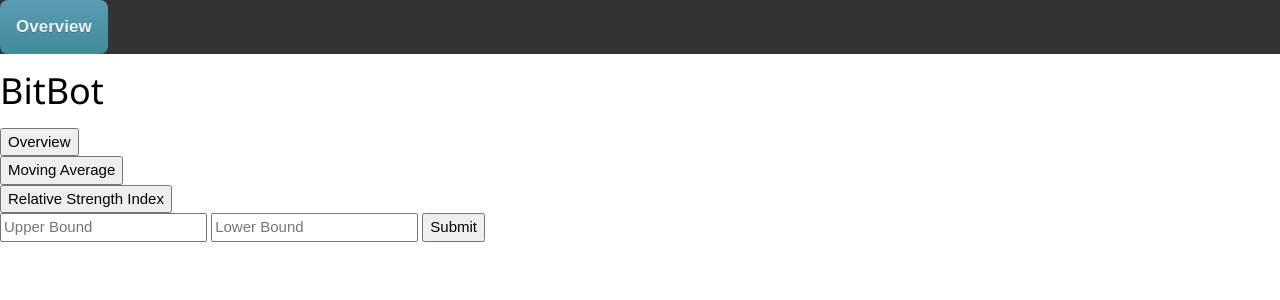
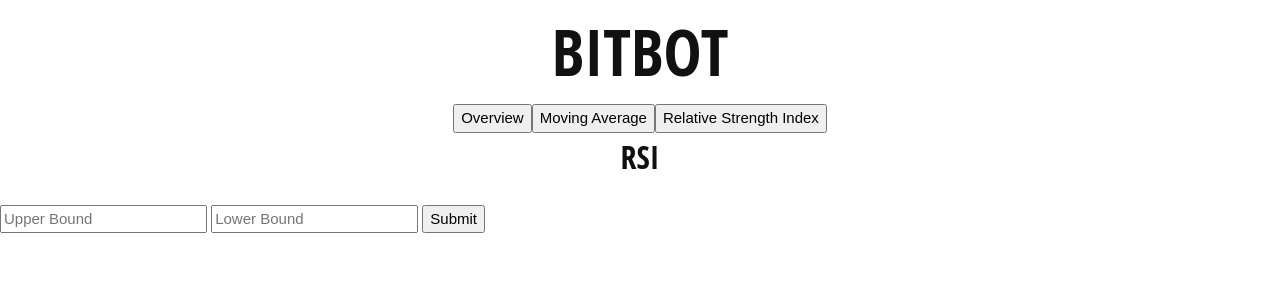
Before and after one commit to Matthewjsiv/bitbot, a Flask app: template app/templates/rsi.html in a window 1280 px wide. Shown: the top 300 px of the page. Run offline with Flask 2, Linux system fonts and the light colour scheme; the template is opened without the code that fills it, so the values that code supplies are empty; some libraries are stand-ins or nearby versions.

Commit message:
Add files via upload
updated ui

```diff
--- a/app/templates/rsi.html
+++ b/app/templates/rsi.html
@@ -48,34 +48,9 @@ body {
 	top:1px;
 }
 
-
-.topnav {
-  overflow: hidden;
-  background-color: #333;
-}
-
-.topnav a {
-  float: left;
-  display: block;
-  color: #f2f2f2;
-  text-align: center;
-  padding: 14px 16px;
-  text-decoration: none;
-  font-size: 17px;
-}
-
-.topnav a:hover {
-  background-color: #ddd;
-  color: black;
-}
-
-.topnav a.active {
-  background-color: #4CAF50;
-  color: white;
-}
-
-.topnav .icon {
-  display: none;
+.flex {
+  display: flex;
+  justify-content: center;
 }
 
 @media screen and (max-width: 600px) {
@@ -99,12 +74,18 @@ body {
     text-align: left;
   }
 }
+
+h1 { color: #111; font-family: 'Open Sans Condensed', sans-serif; font-size: 64px; font-weight: 700; line-height: 64px; margin: 0 0 0; padding: 20px 30px; text-align: center; text-transform: uppercase; }
+
+h2 { color: #111; font-family: 'Open Sans Condensed', sans-serif; font-size: 32px; font-weight: 700; line-height: 48px; margin: 0 0 24px; padding: 0 30px; text-align: center; text-transform: uppercase; }
+
 </style>
 </head>
+
 <body>
 
-<div class="topnav" id="myTopnav">
-  <a  class="myButton" onclick="myFunctionP()"> Overview </a>
+<!-- <div class="topnav" id="myTopnav">
+  <a  class="myButton" onclick="myFunctionP()"> Overview </a> -->
   <!-- <a class="myButton" onclick="myFunctionM()"> Money </a>
   <a class="myButton" onclick="myFunctionB()"> BTC </a> -->
   <!-- <a href="#contact">Contact</a>
@@ -112,7 +93,7 @@ body {
   <!-- <a href="javascript:void(0);" class="icon" onclick="myFunction()">
     <i class="fa fa-bars"></i>
   </a> -->
-</div>
+<!-- </div> -->
 <h1>BitBot</h1>
 <!-- <img src="/prices.png" alt="prices">
 <!-- <img src="/money.png" alt="money"> -->
@@ -124,7 +105,7 @@ body {
   Param 1      Param 2
 </p> -->
 
-<div class="container">
+<div class="container flex">
     <form method="POST">
         <input type="submit" name = 'Overview' value="Overview" >
     </form>
@@ -136,6 +117,7 @@ body {
     </form>
  </div>
 
+<h2>RSI</h2>
 
 <form method="POST">
     <!-- <label for="fname">Param 1</label> -->
@@ -144,7 +126,6 @@ body {
     <input name="param2rsi" placeholder="Lower Bound">
     <input type="submit">
 </form>
-
 
 <div class="chart" id="graph_r">
     <script>
```
Also changed, not shown: app/templates/index.html (+16 -6 lines), app/templates/overview.html (+17 -8 lines).
